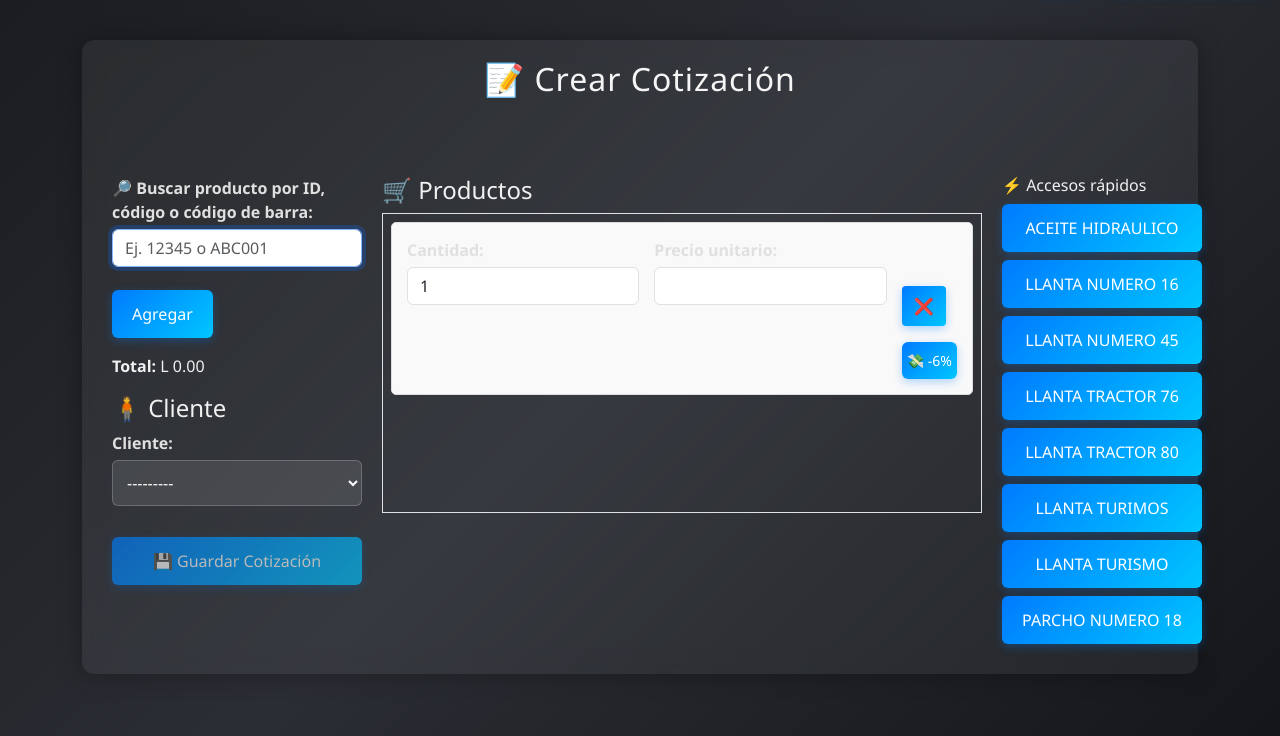
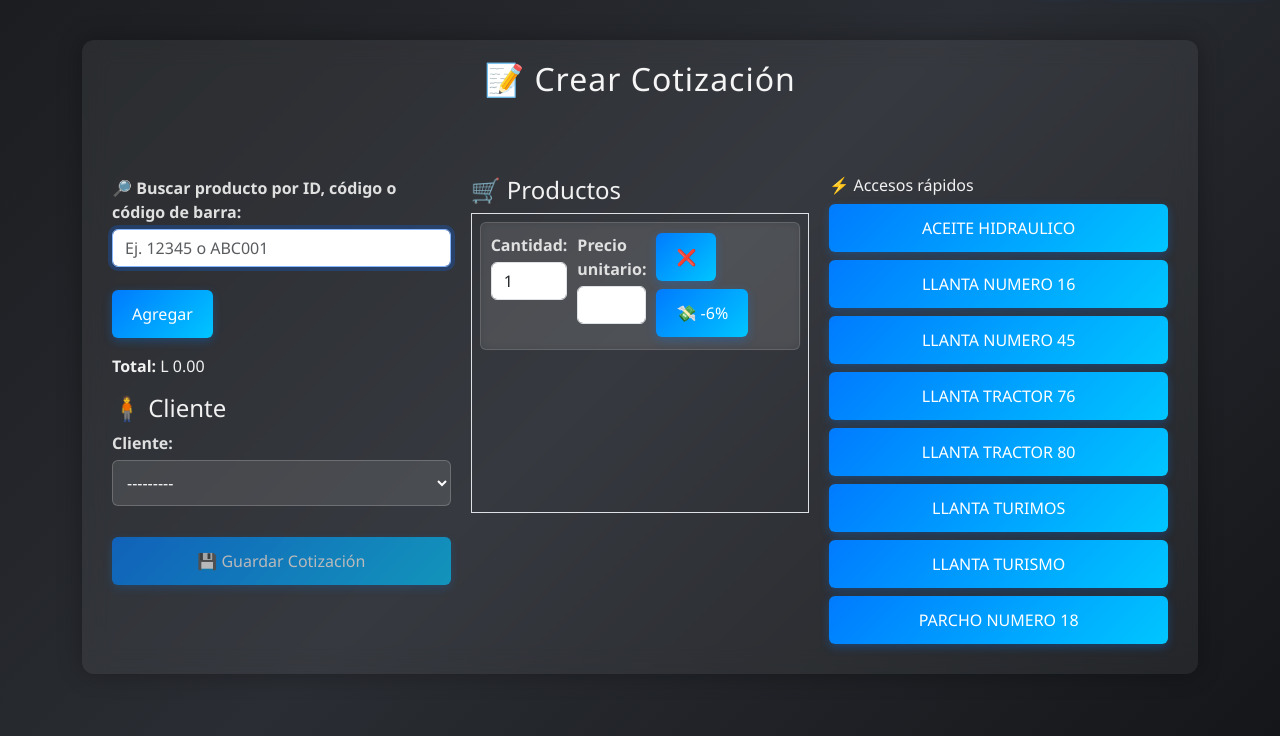
Before and after one commit to wiliancabel-creator/sistema_facturacion, a Django app: page /cotizaciones/nueva/ in a window 1280 px wide. Shown: the part 64-800 px from the top of the page. Run offline with Django 5.2, Linux system fonts and the light colour scheme; a user stored in the database is signed in; data comes from the database, SQL or seed files in the repository.

Commit message:
botones cotizaciones

```diff
--- a/core/templates/cotizaciones/crear_cotizacion.html
+++ b/core/templates/cotizaciones/crear_cotizacion.html
@@ -93,19 +93,7 @@
   </form>
 </div>
 
-<style>
-.venta-layout { display: flex; gap: 20px; align-items: flex-start; }
-.columna-izquierda { flex: 1; min-width: 250px; }
-.columna-centro { flex: 3; min-width: 600px; }
-.columna-derecha { flex: 1; min-width: 200px; }
-.form-row { display: grid; grid-template-columns: 1fr 1fr auto; gap: 15px; align-items: start; margin-bottom: 15px; padding: 15px; border: 1px solid #ddd; border-radius: 5px; background-color: #f9f9f9; }
-.cantidad-input, .precio-input { display: flex; flex-direction: column; }
-.precio-readonly { background-color: #f8f9fa !important; color: #495057; }
-.remove-btn { background-color: #dc3545; color: white; border: none; border-radius: 4px; padding: 8px 12px; cursor: pointer; height: fit-content; margin-top: 24px; }
-.acciones-producto { display: flex; flex-direction: column; gap: 8px; align-items: flex-start; margin-top: 24px; }
-.discount-btn { padding: 8px 5px; font-size: 14px; }
-@media (max-width: 768px) { .venta-layout { flex-direction: column; } }
-</style>
+
 
 
 <script>
@@ -175,7 +163,16 @@ document.addEventListener('DOMContentLoaded', () => {
             productoExiste = true;
           }
         });
-        if (productoExiste) { actualizarTotal(); codigoInput.value = ''; codigoInput.focus(); return; }
+
+         if (productoExiste) {
+            actualizarTotal();
+            codigoInput.value = '';
+            // Evitar abrir teclado en tablets
+            if (!('ontouchstart' in window)) {
+              codigoInput.focus();
+            }
+            return;
+          }
 
         // Crear nueva fila
         const currentCount = parseInt(totalFormsInput.value);
```
Also changed, not shown: core/templates/cotizaciones/editar_cotizacion.html (+11 -14 lines).
